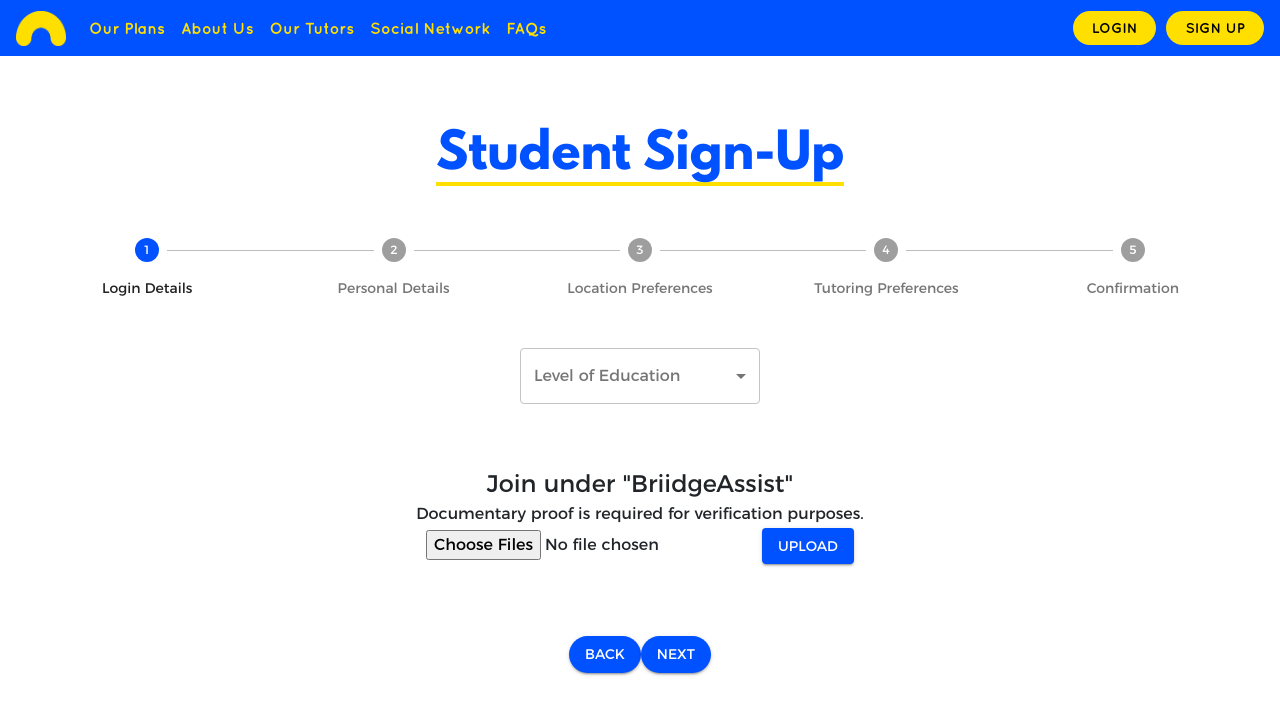
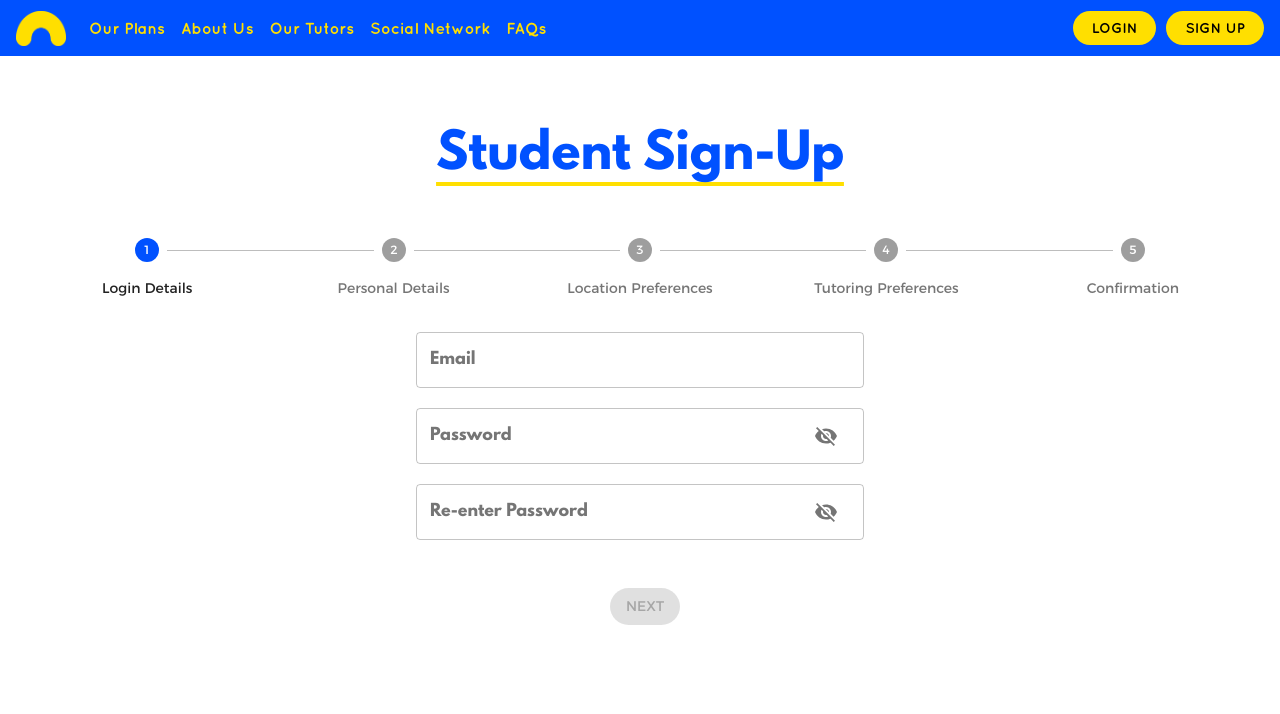
Before and after one commit to briidge-edu/briidge-frontend, a React (Create React App) app: page /studentsignup in a window 1280 px wide. Shown: the top 714 px of the page. Built offline with nearby package versions, Linux system fonts and the light colour scheme.

Commit message:
completed student signup process

```diff
--- a/package.json
+++ b/package.json
@@ -5,11 +5,13 @@
   "dependencies": {
     "@material-ui/core": "^4.11.3",
     "@material-ui/icons": "^4.11.2",
+    "@material-ui/lab": "^4.0.0-alpha.58",
     "@testing-library/jest-dom": "^5.11.4",
     "@testing-library/react": "^11.1.0",
     "@testing-library/user-event": "^12.1.10",
     "@types/react-router-dom": "^5.1.7",
     "bootstrap": "^4.6.0",
+    "immutability-helper": "^3.1.1",
     "react": "^17.0.1",
     "react-bootstrap": "^1.5.2",
     "react-dom": "^17.0.1",
--- /dev/null
+++ b/src/components/signup-forms/StudentConfirmation.tsx
@@ -0,0 +1,72 @@
+import { makeStyles } from '@material-ui/core/styles';
+import IStudentSignup from '../../interfaces/IStudentSignup';
+import { FormControl, Input, InputLabel } from '@material-ui/core';
+
+const useStyles = makeStyles((theme) => ({
+    row: {
+        display: 'flex',
+        justifyContent: 'center',
+        marginTop: '2%',
+    },
+
+    field: {
+        marginLeft: '2%',
+    }
+}));
+
+interface StudentConfirmationProps {
+    state: IStudentSignup;
+}
+
+export default function StudentConfirmation(props: StudentConfirmationProps) {
+    const classes = useStyles();
+
+    return (
+        <div>
+            <div className={classes.row}>
+                <FormControl className={classes.field} style={{width: '350px'}}>
+                    <InputLabel>Email</InputLabel>
+                    <Input fullWidth defaultValue={props.state.email} disabled />
+                </FormControl>
+            </div>
+            <div className={classes.row}>
+                <FormControl className={classes.field}>
+                    <InputLabel>Full Name</InputLabel>
+                    <Input defaultValue={props.state.name} disabled />
+                </FormControl>
+                <FormControl className={classes.field}>
+                    <InputLabel>Gender</InputLabel>
+                    <Input defaultValue={props.state.gender} disabled />
+                </FormControl>
+                <FormControl className={classes.field}>
+                    <InputLabel>Education</InputLabel>
+                    <Input defaultValue={props.state.education} disabled />
+                </FormControl>
+                <FormControl className={classes.field}>
+                    <InputLabel>Preferred Languages</InputLabel>
+                    <Input defaultValue={props.state.languages} disabled />
+                </FormControl>
+            </div>
+            <div className={classes.row}>
+                <FormControl className={classes.field} style={{width: '350px'}}>
+                    <InputLabel>Preferred Locations</InputLabel>
+                    <Input fullWidth defaultValue={props.state.locations} disabled />
+                </FormControl>
+            </div>
+            <div className={classes.row}>
+                <FormControl className={classes.field}>
+                    <InputLabel>Preferred Mode</InputLabel>
+                    <Input defaultValue={props.state.lessonMode === 'f2f' ? 'Face-to-face': 'Online'} disabled />
+                </FormControl>
+                <FormControl className={classes.field}>
+                    <InputLabel>Subjects / Modules</InputLabel>
+                    <Input defaultValue={props.state.subjects } disabled />
+                </FormControl>
+                <FormControl className={classes.field}>
+                    <InputLabel>Price Range</InputLabel>
+                    <Input defaultValue={props.state.priceRange} disabled />
+                </FormControl>
+            </div>
+        </div>
+    )
+}
--- /dev/null
+++ b/src/interfaces/IStudentSignup.tsx
@@ -0,0 +1,17 @@
+export default interface IStudentSignup {
+    // Step 1 - LoginDetailsForm
+    email: string,
+    password: string,
+    password_confirmation: string,
+    // Step 2 - StudentPDForm
+    name: string,
+    gender: string,
+    education: string,
+    languages: string[],
+    // Step 3 - LocationForm
+    locations: string[],
+    // Step 4 - TuitionPreferences
+    lessonMode: string,
+    subjects: string[],
+    priceRange: string,
+}
--- a/src/pages/StudentSignup.tsx
+++ b/src/pages/StudentSignup.tsx
@@ -1,8 +1,14 @@
-import React, { useState } from 'react';
+import React, { SyntheticEvent, useState } from 'react';
 import { makeStyles } from '@material-ui/core/styles';
 import AuthHeader from '../components/AuthHeader'
-import { Button, FormControl, InputLabel, MenuItem, Select, Step, StepLabel, Stepper, Typography } from '@material-ui/core';
+import { Button, Step, StepLabel, Stepper } from '@material-ui/core';
 import NaviBar from '../components/NaviBar';
+import LoginDetailForm from '../components/signup-forms/LoginDetailsForm';
+import StudentPDForm from '../components/signup-forms/StudentPDForm';
+import LocationForm from '../components/signup-forms/LocationForm';
+import TuitionPreferencesForm from '../components/signup-forms/TuitionPreferences';
+import StudentConfirmation from '../components/signup-forms/StudentConfirmation';
+import update from 'immutability-helper';
 
 const useStyles = makeStyles((theme) => ({
     root: {
@@ -15,17 +21,11 @@
         minWidth: 240,
     },
 
-    upload: {
-        marginTop: '5%',
-        marginBottom: '5%'
+    button: {
+        marginTop: '3%',
+        marginLeft: '10px',
+        borderRadius: '30px'
     },
-
-    input: {
-    },
-
-    button: {
-        borderRadius: '30px'
-    }
 
 }));
 
@@ -37,15 +37,131 @@
     const classes = useStyles();
 
     const [activeStep, setActiveStep] = useState(0);
+
     const steps = getSteps();
-    const [educationLevel, setEducationLevel] = useState("");
+
+    const checkButtonDisabled = (step: number) => {
+        function isEmptyString(...args: string[]) {
+            for (var i = 0; i < args.length; i++) {
+                if (args[i] === '') return true;
+            }
+            return false;
+        }
+        switch(step) {
+            case 0: return isEmptyString(state.email, state.password, state.password_confirmation);
+            case 1: return isEmptyString(state.name, state.gender, state.education) || state.languages.length === 0;
+            case 2: return state.locations.length === 0;
+            case 3: return isEmptyString(state.lessonMode, state.priceRange) || state.subjects.length === 0;
+        }
+    }
+
+    const [state, setState] = useState({
+        // Step 1 - LoginDetailsForm
+        email: "",
+        password: "",
+        password_confirmation: "",
+        // Step 2 - StudentPDForm
+        name: "",
+        gender: "",
+        education: "",
+        languages: [],
+        // Step 3 - LocationForm
+        locations: [],
+        // Step 4
+        lessonMode: '',
+        subjects: [],
+        priceRange: '',
+    });
+
+    const handleBack = () => {
+        setActiveStep(prevActiveStep => prevActiveStep - 1)
+    };
+
+    const handleNext = (event: any) => {
+        // Submitting
+        if (activeStep === steps.length - 1) {
+            handleSubmit(event);
+        } else {
+            setActiveStep(prevActiveStep => prevActiveStep + 1);
+        }
+    };
 
     const handleChange = (event: any) => {
-        setEducationLevel(event.target.value);
+        setState(prev => ({
+            ...prev,
+            [event.target.id]: event.target.value,
+        }))
     };
 
+    const handleSelect = (event: React.ChangeEvent<{ name: string, value: string }>) => {
+        setState(prev => ({
+            ...prev,
+            [event.target.name]: event.target.value
+        }))
+    };
+
+    const handleLocationChange = (event: React.ChangeEvent<HTMLInputElement>) => {
+        if (event.target.checked) {
+            const newLocations = update(state.locations, {$push: [event.target.name] as any} )
+            setState({ ...state, locations: newLocations });
+        } else {
+            const removeIndex = state.locations.findIndex(x => x === event.target.name);
+            const newLocations = update(state.locations, {$splice: [[removeIndex, 1]]} )
+            setState({ ...state, locations: newLocations });
+        }
+    };
+
+    const handleSubjectChange = (event: React.ChangeEvent<HTMLInputElement>) => {
+        if (event.target.checked) {
+            const newSubjects = update(state.subjects, {$push: [event.target.name] as any} )
+            setState({ ...state, subjects: newSubjects });
+        } else {
+            const removeIndex = state.subjects.findIndex(x => x === event.target.name);
+            const newSubjects = update(state.subjects, {$splice: [[removeIndex, 1]]} )
+            setState({ ...state, subjects: newSubjects });
+        }
+    };
+
+    const handleModuleChange = (event: any, selected: string[]) => {
+		setState({ ...state, subjects: selected as any});
+	}
+
+    const handleRadio = (event: React.ChangeEvent<HTMLInputElement>) => {
+        setState({...state, [event.target.name]: event.target.value});
+    };
+
+    const handleSubmit = (event: SyntheticEvent) => {
+        event.preventDefault();
+        console.log("Submitted")
+    }
+
+    const getStepContent = (stepIndex: number) => {
+        switch (stepIndex) {
+            case 0:
+                return <LoginDetailForm state={state} handleChange={handleChange} />
+            case 1:
+                return <StudentPDForm state={state} handleChange={handleChange}
+                    handleEducationChange={handleSelect}
+                    handleLanguageChange={handleSelect}
+                    handleRadio={handleRadio}/>
+            case 2:
+                return <LocationForm state={state} handleLocationChange={handleLocationChange}/>
+            case 3:
+                return <TuitionPreferencesForm state={state}
+                    handleRadio={handleRadio}
+                    handleSubjectChange={handleSubjectChange}
+                    handleModuleChange={handleModuleChange}
+                    handleChange={handleChange}
+                    handlePriceChange={handleSelect}/>
+            case 4:
+                return <StudentConfirmation state={state} />
+        }
+    }
+
+    console.log(state)
+
     return (
-        <div className={classes.root}>
+        <form className={classes.root} onSubmit={handleSubmit}>
             <NaviBar />
             <AuthHeader text="Student Sign-Up" />
             <Stepper activeStep={activeStep} alternativeLabel>
@@ -56,49 +172,22 @@
                 ))}
             </Stepper>
             <div>
-                <FormControl variant="outlined" className={classes.formControl}>
-                    <InputLabel>Level of Education</InputLabel>
-                    <Select
-                        labelId="demo-simple-select-outlined-label"
-                        id="demo-simple-select-outlined"
-                        value={educationLevel}
-                        onChange={handleChange}
-                        label="Level of Education"
-                    >
-                        <MenuItem value={"primary"}>Primary</MenuItem>
-                        <MenuItem value={"secondary"}>Secondary</MenuItem>
-                        <MenuItem value={"jc"}>Junior College</MenuItem>
-                    </Select>
-                </FormControl>
-                <div className={classes.upload}>
-                    <Typography variant="h5">Join under "BriidgeAssist"</Typography>
-                    <Typography variant="subtitle1">Documentary proof is required for verification purposes.</Typography>
-                    <input
-                        accept="image/*"
-                        className={classes.input}
-                        id="contained-button-file"
-                        multiple
-                        type="file"
-                    />
-                    <label htmlFor="contained-button-file">
-                        <Button variant="contained" color="primary" component="span">
-                            Upload
-                        </Button>
-                    </label>
-                </div>
+                {getStepContent(activeStep)}
             </div>
 
             <Button
-                variant="contained"
-                color="primary"
-                className={classes.button}
+                variant="contained" color="primary" className={classes.button} onClick={handleBack}
+                style={activeStep === 0 ? {display: 'none'} : {display: 'inline'}}
             >
                 Back
             </Button>
 
-            <Button variant="contained" color="primary" className={classes.button} >
-                Next
+            <Button
+                variant="contained" color={activeStep === steps.length - 1 ? 'secondary' : 'primary'}
+                className={classes.button} onClick={handleNext}
+                disabled={checkButtonDisabled(activeStep)}>
+                {activeStep === steps.length - 1 ? 'Submit' : 'Next'}
             </Button>
-        </div>
+        </form>
     )
 }
```
Also changed, not shown: src/components/signup-forms/LocationForm.tsx (+12 -7 lines), src/components/signup-forms/LoginDetailsForm.tsx (+5 -12 lines), src/components/signup-forms/StudentPDForm.tsx (+6 -10 lines), src/components/signup-forms/TuitionPreferences.tsx (+39 -22 lines), src/pages/SignupPage.tsx (+3 -4 lines), 1 other file (tests, documents, lock files or other folders). Lines whose indentation alone changed are shown as unchanged.
